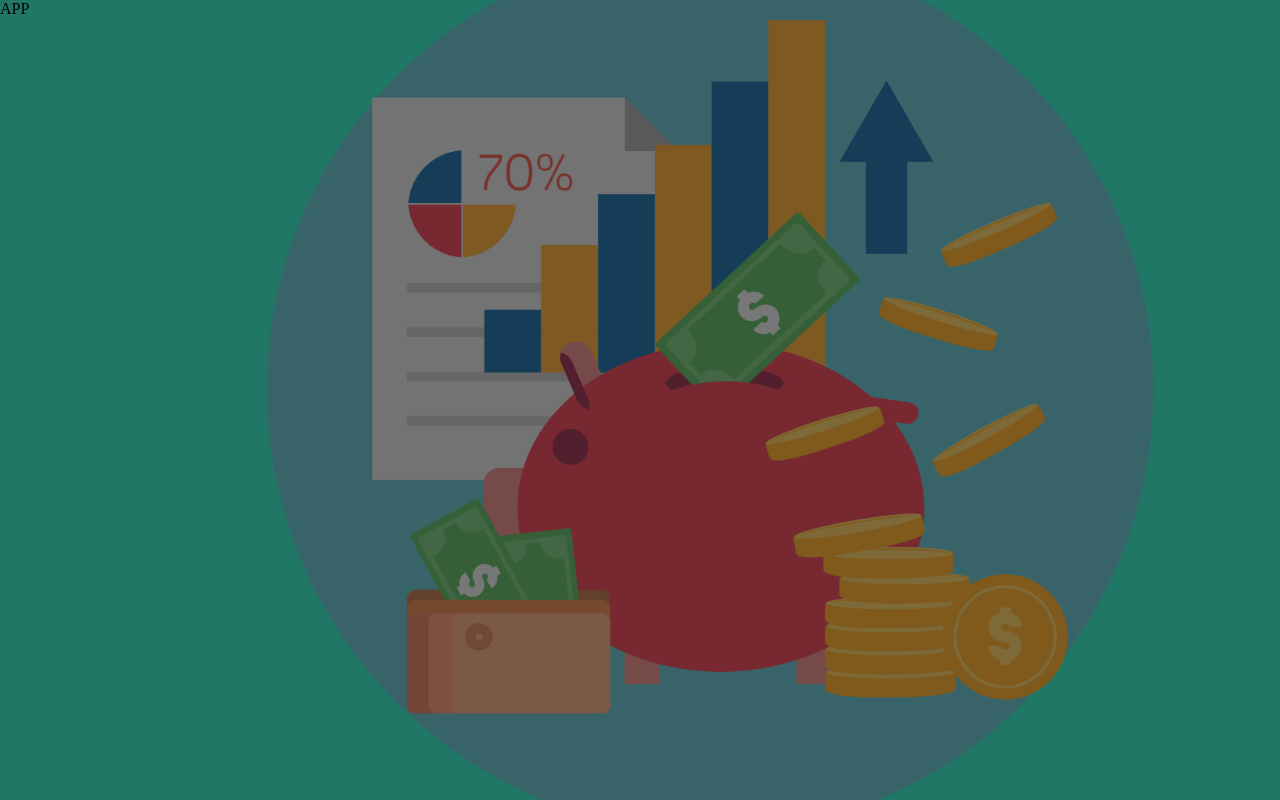
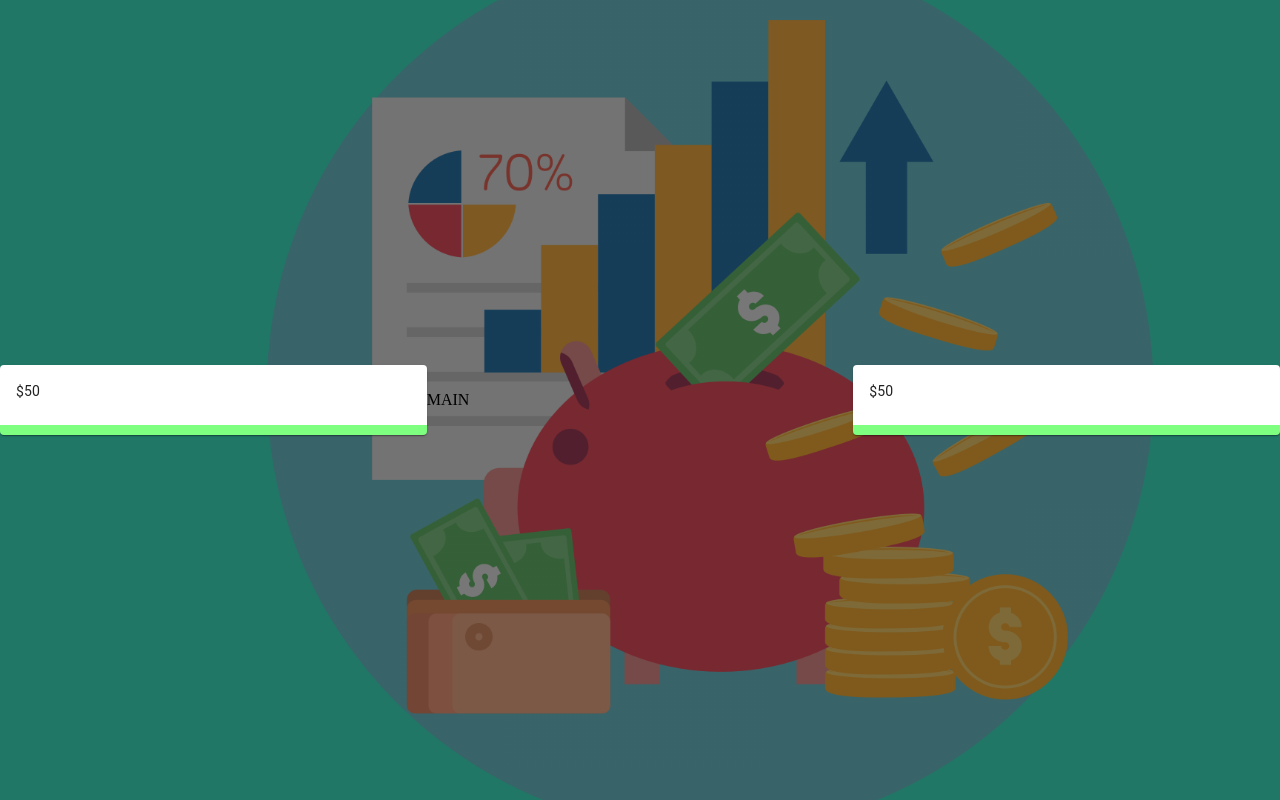
Before and after one commit to thapaRoyal/expense_tracker, a React (Create React App) app: page / in a window 1280 px wide. Built offline with nearby package versions, Linux system fonts and the light colour scheme.

Commit message:
details componnt some styling

```diff
--- a/src/App.js
+++ b/src/App.js
@@ -1,7 +1,29 @@
 import React from 'react';
+import { Grid } from '@material-ui/core';
+import Details from './components/Details/Details';
 
 const App = () => {
-  return <div>APP</div>;
+  return (
+    <div>
+      <Grid
+        container
+        spacing={0}
+        alignItems="center"
+        justify="center"
+        style={{ height: '100vh' }}
+      >
+        <Grid item xs={12} sm={4}>
+          <Details />
+        </Grid>
+        <Grid item xs={12} sm={4}>
+          MAIN
+        </Grid>
+        <Grid item xs={12} sm={4}>
+          <Details />
+        </Grid>
+      </Grid>
+    </div>
+  );
 };
 
 export default App;
--- a/src/components/Details/Dteails.jsx
+++ b/src/components/Details/Details.jsx
@@ -2,16 +2,19 @@
 import { Card, CardHeader, CardContent, Typography } from '@material-ui/core';
 import { Doughnut } from 'react-chartjs-2';
 
-const Dteails = () => {
+import useStyles from './styles';
+
+const Details = () => {
+  const classes = useStyles();
   return (
-    <Card>
+    <Card className={classes.income}>
       <cardHeader title="Income" />
       <CardContent>
         <Typography variant="body2">$50</Typography>
-        <Doughnut data="DATA" />
+        {/* <Doughnut data="DATA" /> */}
       </CardContent>
     </Card>
   );
 };
 
-export default Dteails;
+export default Details;
--- /dev/null
+++ b/src/components/Details/styles.js
@@ -0,0 +1,10 @@
+import { makeStyles } from '@material-ui/core';
+
+export default makeStyles(() => ({
+  income: {
+    borderBottom: '10px solid rgba(0, 255, 0,  0.5)',
+  },
+  expense: {
+    borderBottom: '10px solid rgba(255, 0, 0,  0.5)',
+  },
+}));
```
